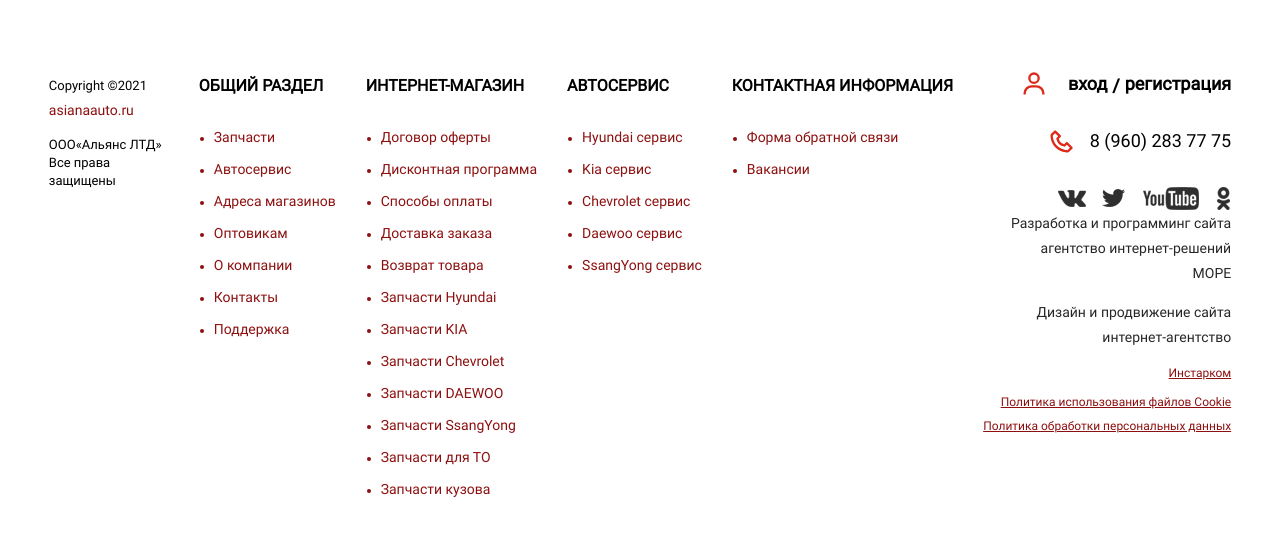
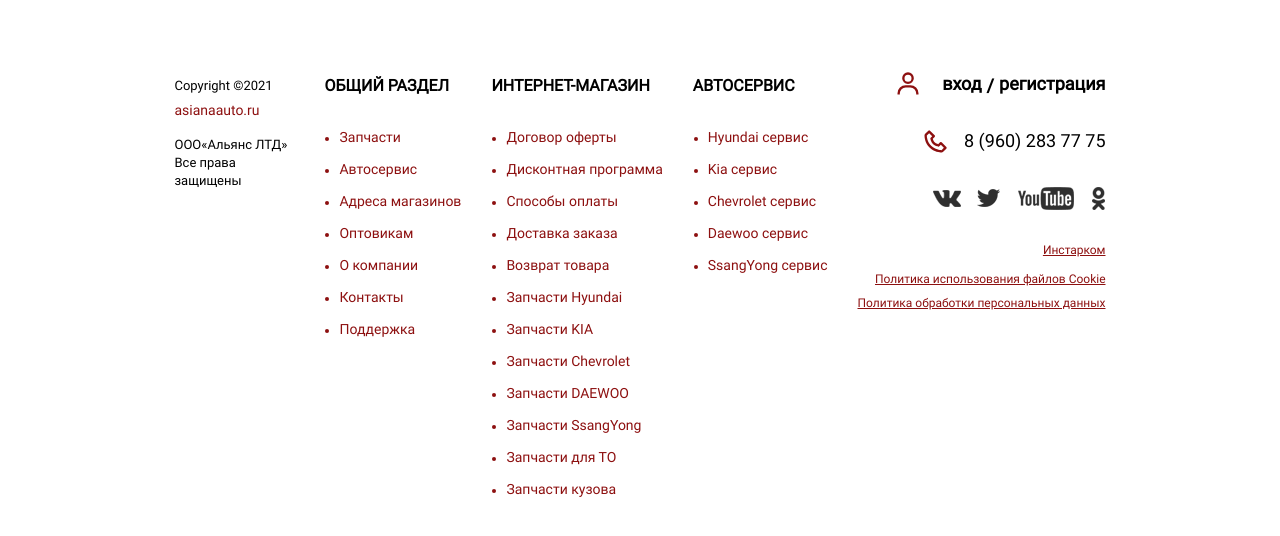
Before and after one commit to asianaauto/asiana.frontend, a React (Create React App) app: page /news in a window 1280 px wide. Shown: the part 1046-1582 px from the top of the page. Built offline with nearby package versions, Linux system fonts and the light colour scheme.

Commit message:
revisions

```diff
--- a/src/components/Footer/Footer.scss
+++ b/src/components/Footer/Footer.scss
@@ -128,6 +128,7 @@
   display: flex;
   justify-content: flex-end;
   padding-top: 15px;
+  padding-bottom: 30px;
 }
 
 .Footer-icon {
--- a/src/components/Footer/Footer.tsx
+++ b/src/components/Footer/Footer.tsx
@@ -163,26 +163,11 @@
                 </li>
               </ul>
             </div>
-            <div className="Footer-block">
-              <h4 className="Footer-header">КОНТАКТНАЯ ИНФОРМАЦИЯ</h4>
-              <ul className="Footer-list">
-                <li>
-                  <a className="Footer-link" href="/">
-                    Форма обратной связи
-                  </a>
-                </li>
-                <li>
-                  <a className="Footer-link" href="/">
-                    Вакансии
-                  </a>
-                </li>
-              </ul>
-            </div>
           </div>
           <div className="Footer-biUser-biPhone">
             <div className="Footer-icon-item">
               <div className="Footer-icon">
-                <BiUser color={COLORS.red} size={28} />
+                <BiUser color={COLORS.darkRed} size={28} />
               </div>
               <div className="Footer-item-p">
                 <a href="/">вход</a>
@@ -197,7 +182,7 @@
               </div>
             </div>
             <div className="Footer-biPhone">
-              <BiPhone className="mr-2" color={COLORS.red} size={28} />
+              <BiPhone className="mr-2" color={COLORS.darkRed} size={28} />
               <div className="Footer-item-Phone">
                 <p>8 (960) 283 77 75</p>
               </div>
@@ -221,13 +206,6 @@
             </div>
 
             <div>
-              <p className="Footer-item">
-                Разработка и программинг сайта <br /> агентство интернет-решений{' '}
-                <br /> МОРЕ
-              </p>
-              <p className="Footer-item">
-                Дизайн и продвижение сайта <br /> интернет-агентство
-              </p>
               <a className="Footer-link mb-2 d-block fs-12 td-line" href="/">
                 Инстарком
               </a>
--- a/src/constants.ts
+++ b/src/constants.ts
@@ -2,6 +2,7 @@
   orange: '#ffb000',
   black: '#191919',
   red: '#de2a1b',
+  darkRed: '#8d1010',
   white: '#FFFFFF',
   silver: '#f2f2f2',
   lightgray: '#D3D3D3',
```
